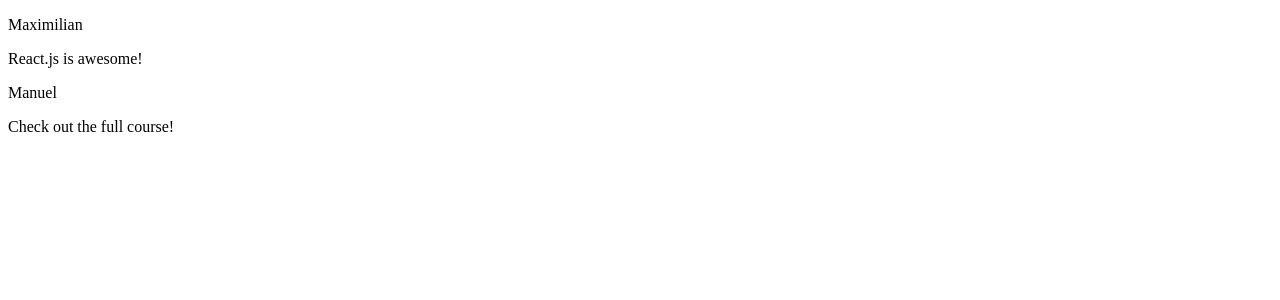
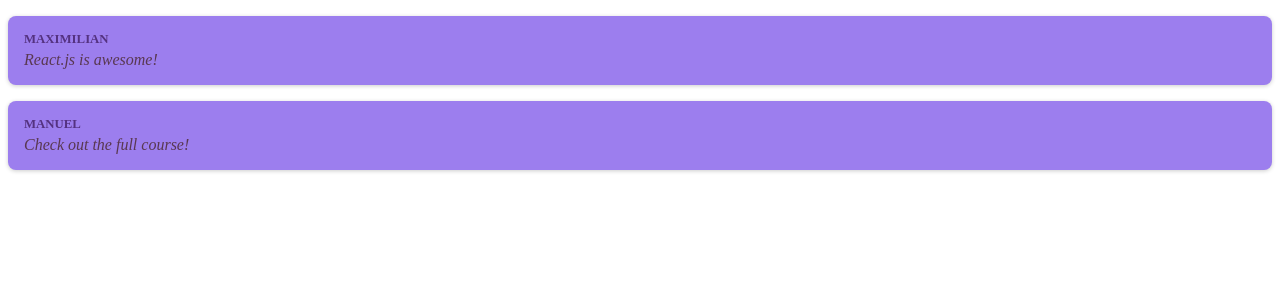
Before and after one commit to YunWonYong/nextjs, a React (Vite) app in the folder create-crash-course/: page / in a window 1280 px wide. Shown: the top 300 px of the page. Built offline with nearby package versions, Linux system fonts and the light colour scheme.

Commit message:
react css module

```diff
--- a/create-crash-course/src/components/Post.jsx
+++ b/create-crash-course/src/components/Post.jsx
@@ -1,12 +1,24 @@
+import classes from "./Post.module.css";
 const Post = ({ author, body }) => {
     return (
-        <div>
-            <p>
+        <div
+            className={ classes.post }
+            // className="post"
+            // style={{
+            //     color: "red",
+            //     textAlign: "left"
+            // }}
+        >
+            <p
+                className={ classes.author }
+            >
                 {
                     author
                 }
             </p>
-            <p>
+            <p
+                className={ classes.text }
+            >
                 {
                     body
                 }
--- /dev/null
+++ b/create-crash-course/src/components/Post.module.css
@@ -0,0 +1,36 @@
+.post {
+    margin: 1rem 0;
+    padding: 1rem;
+    background-color: #9c7eee;
+    border-radius: 8px;
+    box-shadow: 0 1px 4px rgba(0, 0, 0, 0.2);
+    animation: animate-in 1s ease-out forwards;
+}
+
+.author {
+    font-size: 0.8rem;
+    font-weight: bold;
+    color: #543280;
+    margin: 0;
+    text-transform: uppercase;
+}
+
+.text {
+    white-space: pre-wrap;
+    font-size: 1.25rme;
+    margin: 0.25rem 0 0 0;
+    color: #593851;
+    font-style: italic;
+}
+
+@keyframes animate-in {
+    from {
+        opacity: 0;
+        transform: translateY(1rem);
+    }
+
+    to {
+        opacity: 1;
+        transform: translateY(0);
+    }
+}
--- a/create-crash-course/src/index.css
+++ b/create-crash-course/src/index.css
@@ -66,3 +66,7 @@ button:focus-visible {
     background-color: #f9f9f9;
   }
 } */
+
+.post {
+  background-color: lightblue ;
+}
```
